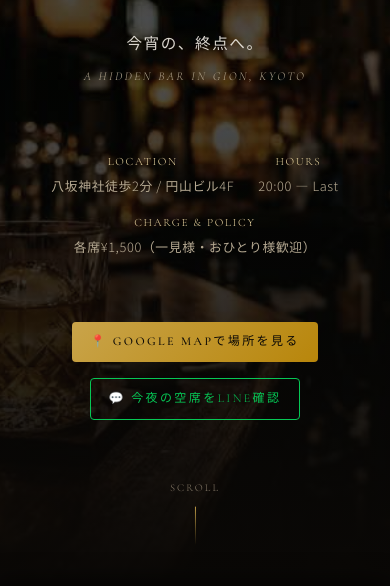
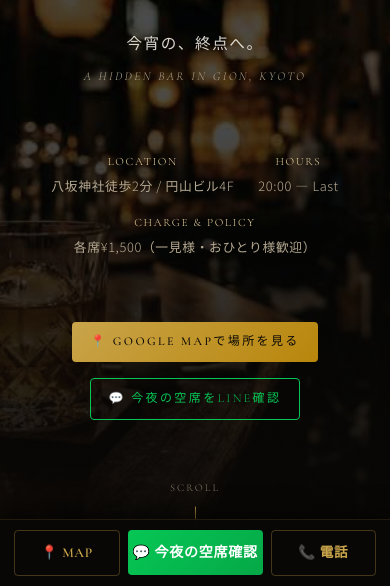
Before and after one commit to spitarmy/route-z, a website: page index.html in a window 390 px wide. Shown: the part 258-844 px from the top of the page. Drawn offline with nearby package versions, Linux system fonts and the light colour scheme.

Commit message:
Fix mobile floating CTA display and add body bottom padding

```diff
--- a/css/style.css
+++ b/css/style.css
@@ -95,6 +95,7 @@ body {
   overflow-x: hidden;
   -webkit-font-smoothing: antialiased;
   -moz-osx-font-smoothing: grayscale;
+  padding-bottom: 64px;
 }
 
 img {
@@ -1311,23 +1312,20 @@ h3 {
   backdrop-filter: blur(12px);
   -webkit-backdrop-filter: blur(12px);
   border-top: 1px solid var(--color-divider);
-  padding: var(--space-sm) var(--space-md);
-  display: flex;
-  gap: var(--space-xs);
+  padding: 8px 12px;
+  display: flex;
+  gap: 8px;
   justify-content: center;
-  transform: translateY(100%);
+  transform: translateY(0);
   transition: transform var(--transition-normal);
-}
-
-.floating-cta.visible {
-  transform: translateY(0);
 }
 
 .floating-cta .btn {
   flex: 1;
-  max-width: 160px;
-  padding: 0.7em 1em;
-  font-size: 0.7rem;
+  max-width: 180px;
+  padding: 0.75em 1em;
+  font-size: 0.8rem;
+  font-weight: 700;
 }
 
 /* ─── Scroll Reveal Animations ─── */
```
